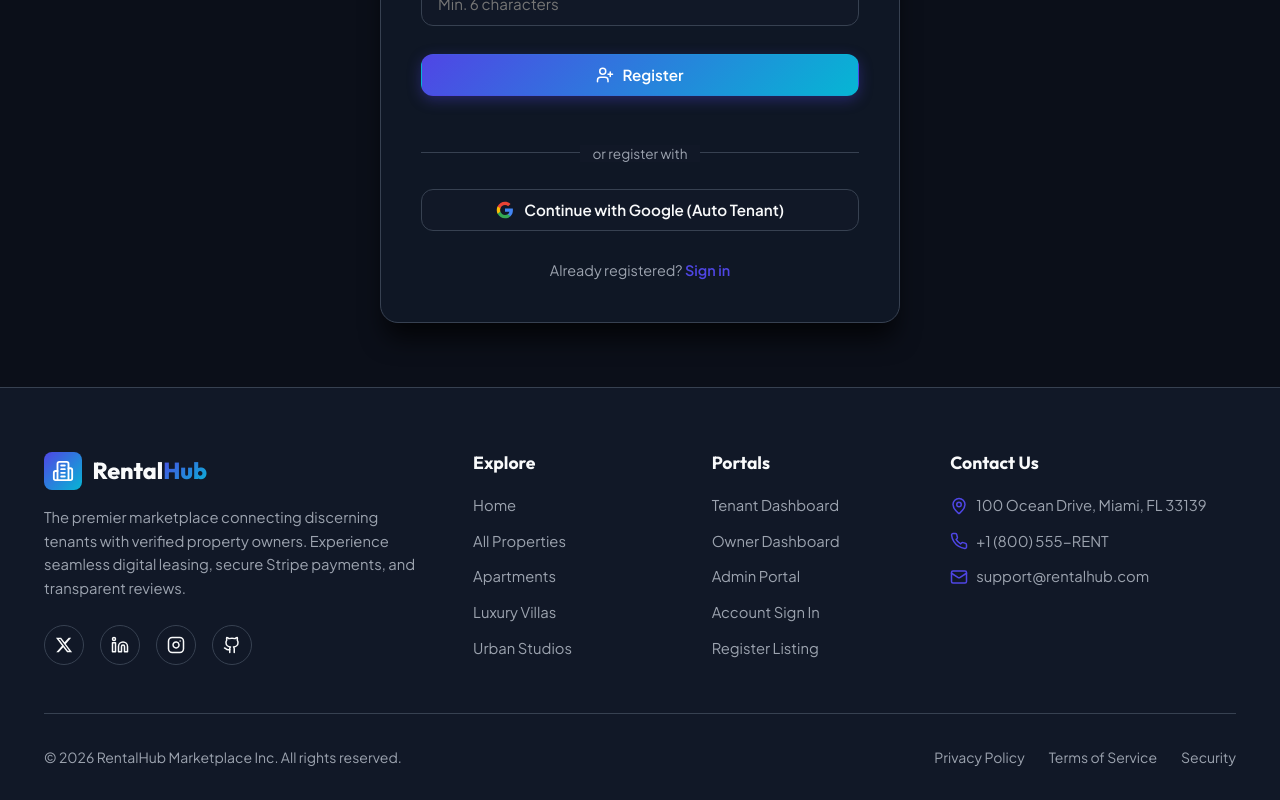
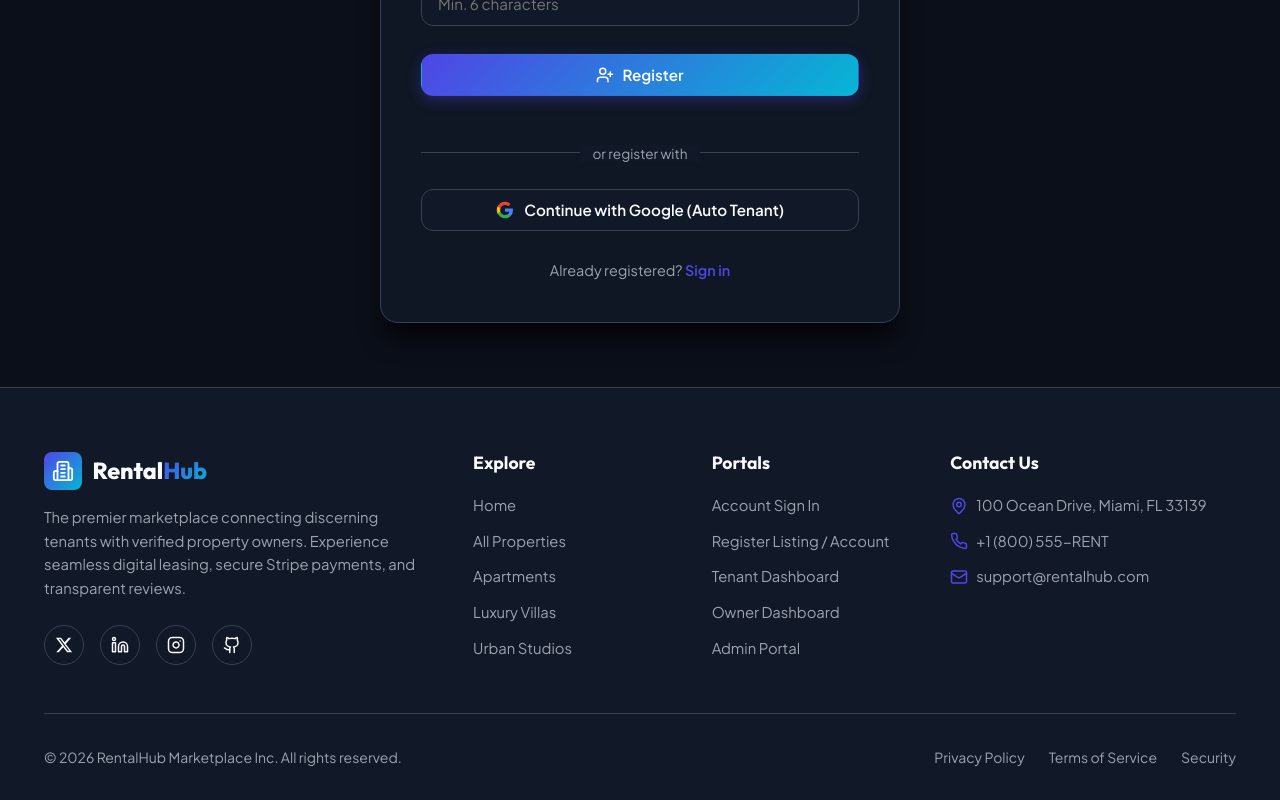
Before and after one commit to raihanuIR/haven-space-client, a React (Vite) app: page /register in a window 1280 px wide. Shown: the part 761-1561 px from the top of the page. Built offline with nearby package versions, Linux system fonts and the light colour scheme; no server answers.

Commit message:
feat: contextual portal footer navigation and auth redirects for signed-in users

```diff
--- a/src/components/Footer.jsx
+++ b/src/components/Footer.jsx
@@ -1,6 +1,7 @@
 import React from 'react';
 import { Link } from 'react-router-dom';
 import { Building2, Mail, Phone, MapPin, Instagram, Linkedin, Github } from 'lucide-react';
+import { useAuth } from '../context/AuthContext';
 
 // Custom SVG for new X (formerly Twitter) logo
 const XIcon = ({ size = 20 }) => (
@@ -10,6 +11,14 @@ const XIcon = ({ size = 20 }) => (
 );
 
 const Footer = () => {
+  const { user, isAuthenticated } = useAuth();
+
+  const getDashboardPath = () => {
+    if (user?.role === 'Admin') return '/dashboard/admin';
+    if (user?.role === 'Owner') return '/dashboard/owner';
+    return '/dashboard/tenant';
+  };
+
   return (
     <footer className="footer">
       <div className="container">
@@ -57,11 +66,38 @@ const Footer = () => {
           <div>
             <h4 style={{ marginBottom: '1.25rem', fontSize: '1.1rem' }}>Portals</h4>
             <ul style={{ listStyle: 'none', display: 'flex', flexDirection: 'column', gap: '0.75rem', fontSize: '0.925rem', color: 'var(--text-muted)' }}>
-              <li><Link to="/dashboard/tenant">Tenant Dashboard</Link></li>
-              <li><Link to="/dashboard/owner">Owner Dashboard</Link></li>
-              <li><Link to="/dashboard/admin">Admin Portal</Link></li>
-              <li><Link to="/login">Account Sign In</Link></li>
-              <li><Link to="/register">Register Listing</Link></li>
+              {isAuthenticated ? (
+                <>
+                  <li><Link to={getDashboardPath()}>{user?.role} Dashboard</Link></li>
+                  {user?.role === 'Tenant' && (
+                    <>
+                      <li><Link to="/dashboard/tenant?tab=bookings">My Bookings</Link></li>
+                      <li><Link to="/dashboard/tenant?tab=favorites">Saved Favorites</Link></li>
+                    </>
+                  )}
+                  {user?.role === 'Owner' && (
+                    <>
+                      <li><Link to="/dashboard/owner?tab=add">Add New Listing</Link></li>
+                      <li><Link to="/dashboard/owner?tab=requests">Booking Requests</Link></li>
+                    </>
+                  )}
+                  {user?.role === 'Admin' && (
+                    <>
+                      <li><Link to="/dashboard/admin?tab=properties">Moderate Properties</Link></li>
+                      <li><Link to="/dashboard/admin?tab=transactions">Audit Transactions</Link></li>
+                    </>
+                  )}
+                  <li><Link to="/dashboard/profile">My Account Profile</Link></li>
+                </>
+              ) : (
+                <>
+                  <li><Link to="/login">Account Sign In</Link></li>
+                  <li><Link to="/register">Register Listing / Account</Link></li>
+                  <li><Link to="/dashboard/tenant">Tenant Dashboard</Link></li>
+                  <li><Link to="/dashboard/owner">Owner Dashboard</Link></li>
+                  <li><Link to="/dashboard/admin">Admin Portal</Link></li>
+                </>
+              )}
             </ul>
           </div>
 
--- a/src/pages/Login.jsx
+++ b/src/pages/Login.jsx
@@ -1,4 +1,4 @@
-import React, { useState } from 'react';
+import React, { useState, useEffect } from 'react';
 import { Link, useNavigate, useLocation } from 'react-router-dom';
 import { LogIn, Mail, Lock, AlertCircle, Building2, UserCheck } from 'lucide-react';
 import { useAuth } from '../context/AuthContext';
@@ -9,10 +9,17 @@ const Login = () => {
   const [error, setError] = useState('');
   const [loading, setLoading] = useState(false);
 
-  const { login, googleLogin } = useAuth();
+  const { user, isAuthenticated, login, googleLogin } = useAuth();
   const navigate = useNavigate();
   const location = useLocation();
-  const from = location.state?.from?.pathname || '/';
+  const defaultDashboard = user?.role === 'Admin' ? '/dashboard/admin' : user?.role === 'Owner' ? '/dashboard/owner' : '/dashboard/tenant';
+  const from = location.state?.from?.pathname || defaultDashboard;
+
+  useEffect(() => {
+    if (isAuthenticated) {
+      navigate(from, { replace: true });
+    }
+  }, [isAuthenticated, navigate, from]);
 
   const handleLogin = async (e) => {
     e.preventDefault();
--- a/src/pages/Register.jsx
+++ b/src/pages/Register.jsx
@@ -1,4 +1,4 @@
-import React, { useState } from 'react';
+import React, { useState, useEffect } from 'react';
 import { Link, useNavigate } from 'react-router-dom';
 import { UserPlus, Mail, Lock, User, Image, Building2, AlertCircle } from 'lucide-react';
 import { useAuth } from '../context/AuthContext';
@@ -14,8 +14,15 @@ const Register = () => {
   const [error, setError] = useState('');
   const [loading, setLoading] = useState(false);
 
-  const { register, googleLogin } = useAuth();
+  const { user, isAuthenticated, register, googleLogin } = useAuth();
   const navigate = useNavigate();
+
+  useEffect(() => {
+    if (isAuthenticated) {
+      const target = user?.role === 'Admin' ? '/dashboard/admin' : user?.role === 'Owner' ? '/dashboard/owner' : '/dashboard/tenant';
+      navigate(target, { replace: true });
+    }
+  }, [isAuthenticated, user, navigate]);
 
   const handleSubmit = async (e) => {
     e.preventDefault();
```
